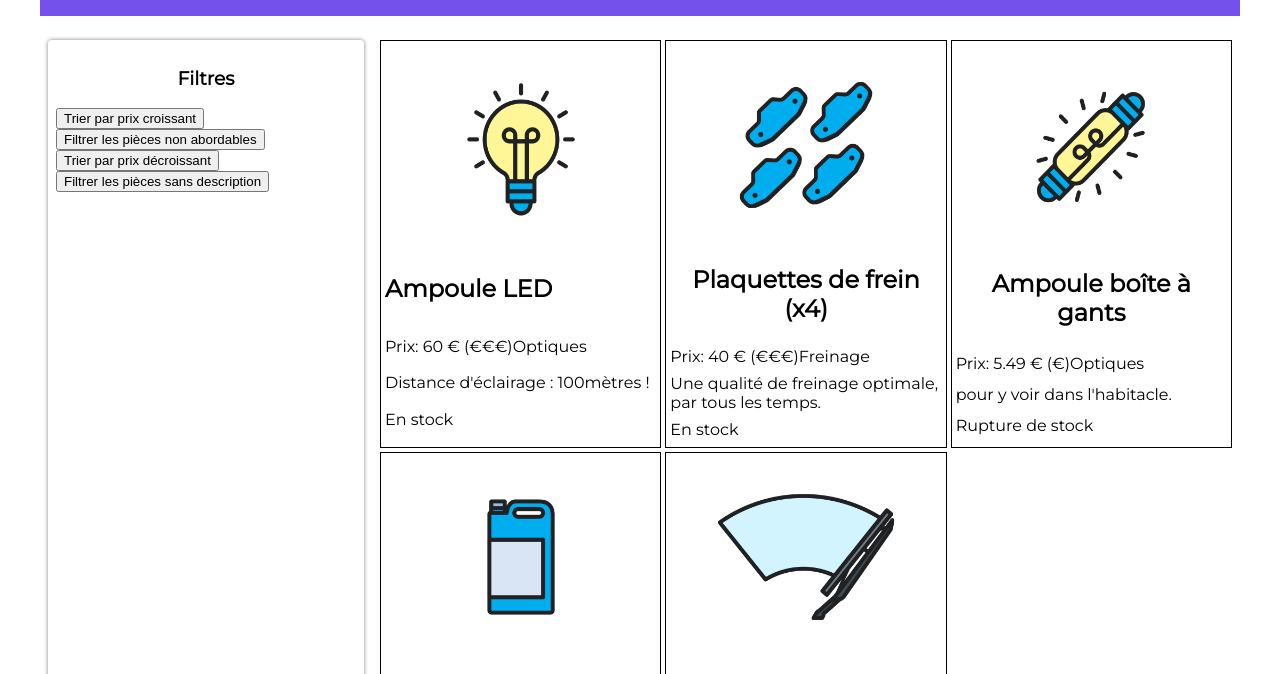
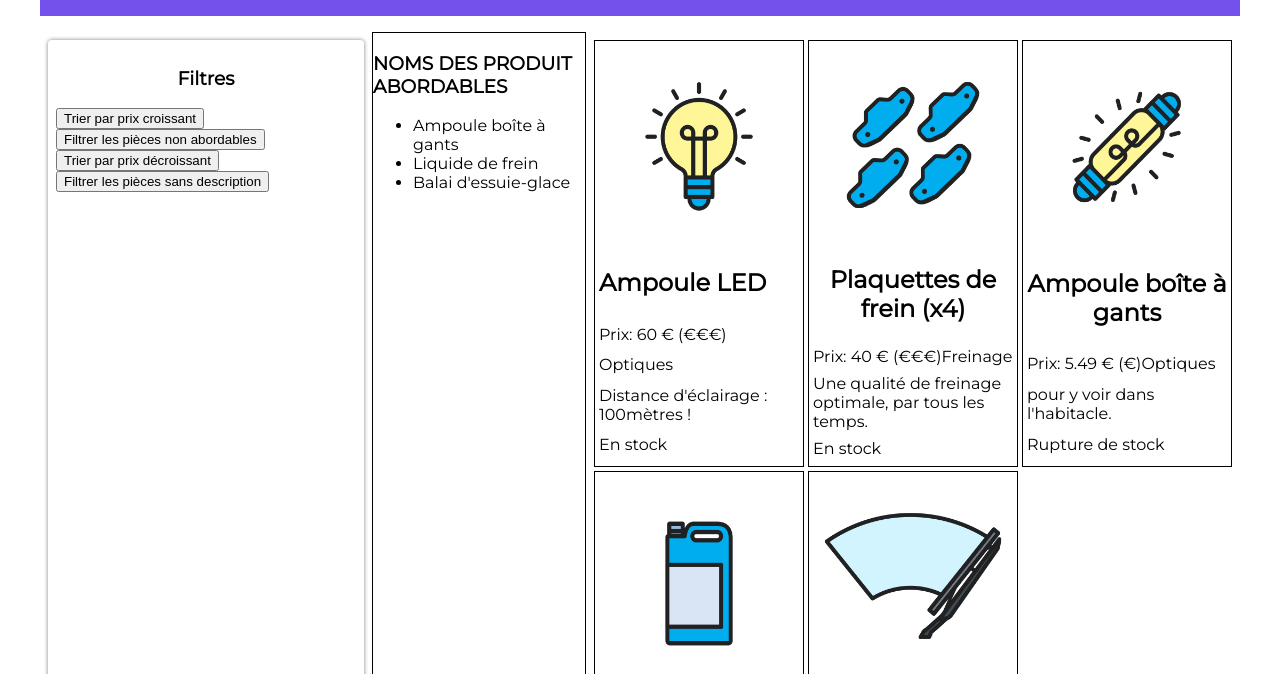
Before and after one commit to Tomhashcat/Cour-JS, a website: page 7697016-Front-End.1-main/index.html in a window 1280 px wide. Shown: the part 98-772 px from the top of the page. Drawn offline with Linux system fonts and the light colour scheme.

Commit message:
:add css abordable :add liste noms abordables

```diff
--- a/7697016-Front-End.1-main/index.html
+++ b/7697016-Front-End.1-main/index.html
@@ -25,10 +25,12 @@
 			<br>
 			<button class="btn-description">Filtrer les pièces sans description</button>
 		</section>
-
+		<section class="abordables"><h3>NOMS DES PRODUIT ABORDABLES</h3></section>
 		<!-- Fiches produits -->
 		<section class="fiches">
+
 		</section>
+
 	</main>
 </body>
 
--- a/7697016-Front-End.1-main/pieces.js
+++ b/7697016-Front-End.1-main/pieces.js
@@ -83,7 +83,7 @@ boutonDescription.addEventListener('click', function () {
 
 
 
-
+//BOUTON FILTRE NOMS ABORDABLES
 const noms = pieces.map(piece=>piece.nom);
 
 for (let i =pieces.length -1; i >=0; i--) {
@@ -93,3 +93,19 @@ for (let i =pieces.length -1; i >=0; i--) {
 
 }
  console.log(noms);
+
+ //CREATION DE LA LISTE
+
+ const abordablesElements =document.createElement('ul');
+
+ //AJOUT DE CHAQUE NOMS DANS LISTE
+
+ for (let i = 0; i < noms.length; i++) {
+   const nomElement=document.createElement('li');
+   nomElement.innerText= noms[i];
+   abordablesElements.appendChild(nomElement);
+};
+
+//Ajout de l'en-tete puis de la liste au bloc resultats filtres
+
+document.querySelector('.abordables').appendChild(abordablesElements);
--- a/7697016-Front-End.1-main/styles.css
+++ b/7697016-Front-End.1-main/styles.css
@@ -68,3 +68,8 @@ main {
 .fiches article h2 {
 	text-align: center;
 }
+.abordables{
+	width: 20%;
+
+	border: 1px solid black;
+}
```
